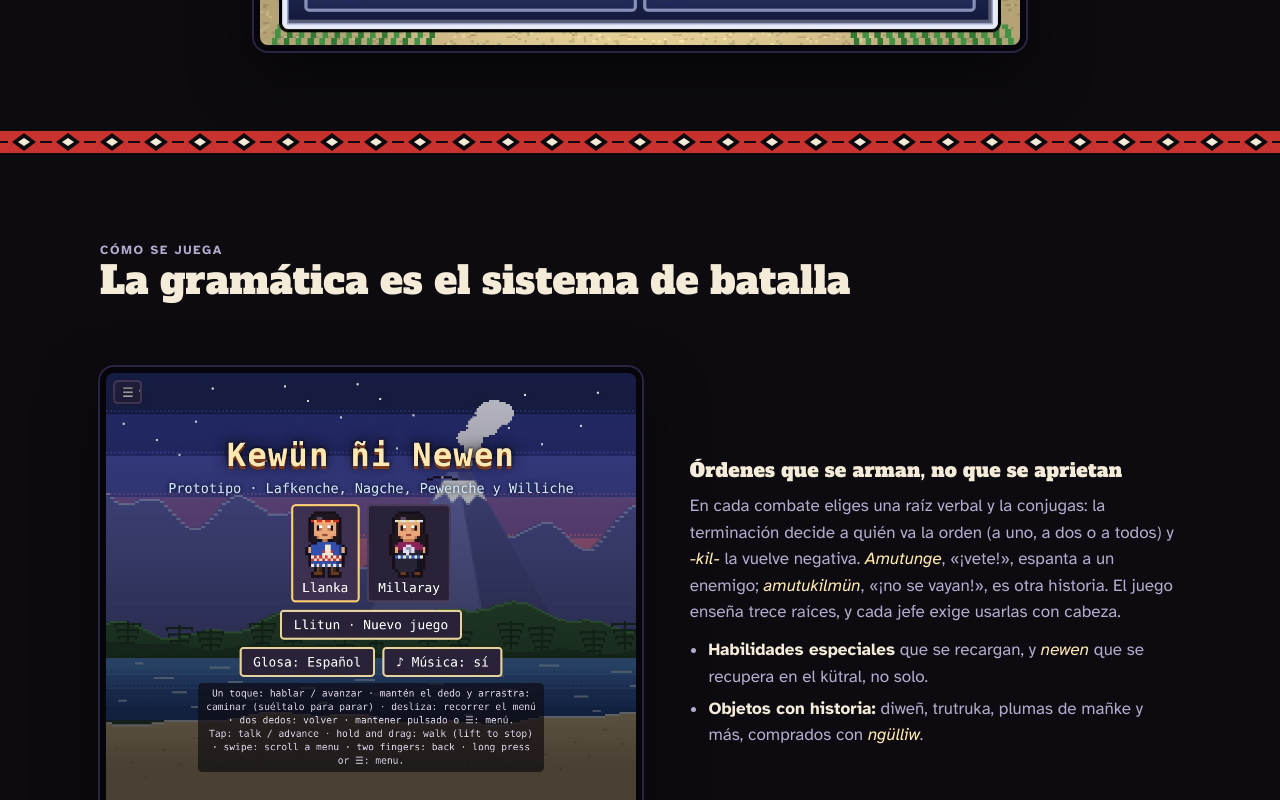
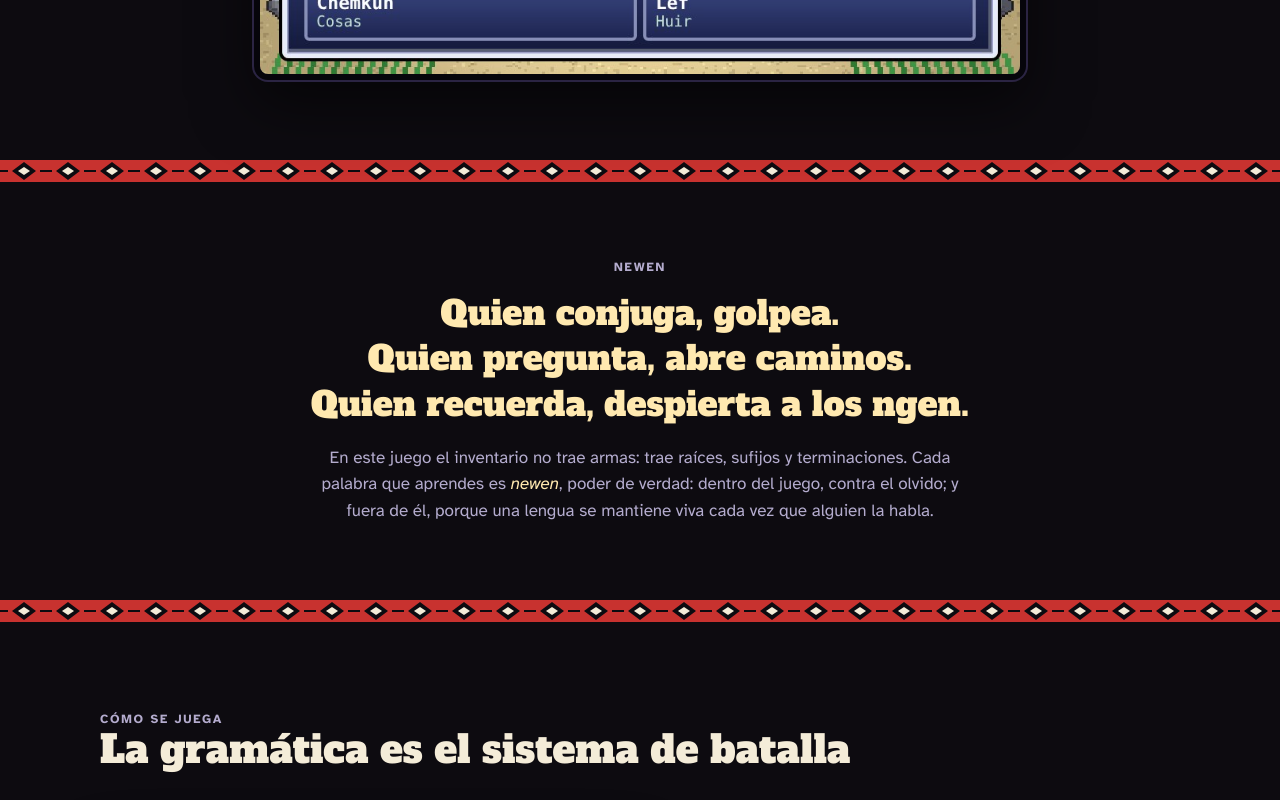
Before and after one commit to brogers36/Kewun-ni-Newen, a website: page acerca/index.html in a window 1280 px wide. Shown: the part 1064-1864 px from the top of the page. Drawn offline with Linux system fonts and the light colour scheme.

Commit message:
Promo page: the language is the power
- Hero lead reframed around the game's one rule: no sword, no spells,
  every blow is a well-conjugated Mapudungun verb
- New centered Newen manifesto section after the hero
- Meta descriptions updated to match

Co-Authored-By: Claude Fable 5 <noreply@anthropic.com>
Claude-Session: https://claude.ai/code/session_01HTUZe9QnhKfmVdpEdFr6Jn

```diff
--- a/acerca/index.html
+++ b/acerca/index.html
@@ -8,11 +8,11 @@
 <link rel="icon" type="image/png" sizes="192x192" href="../www/icon-192.png">
 <link rel="apple-touch-icon" href="../www/apple-touch-icon.png">
 <meta property="og:title" content="Kewün ñi Newen">
-<meta property="og:description" content="Un RPG gratuito para aprender mapudungun: las batallas se ganan conjugando. En español y en inglés, funciona sin conexión.">
+<meta property="og:description" content="Un RPG gratuito donde el poder es la lengua: cada golpe es un verbo en mapudungun bien conjugado. En español y en inglés, funciona sin conexión.">
 <meta property="og:image" content="https://brogers36.github.io/Kewun-ni-Newen/acerca/img/battle.jpg">
 <title>Acerca de Kewün ñi Newen, el RPG para aprender mapudungun</title>
 <link rel="canonical" href="https://brogers36.github.io/Kewun-ni-Newen/acerca/">
-<meta name="description" content="Un RPG gratuito al estilo de los clásicos de 16 bits donde la gramática del mapudungun es el sistema de batalla: 5 regiones, 76 mapas, 42 criaturas del folclor mapuche y 52 melodías originales. Funciona sin conexión.">
+<meta name="description" content="Un RPG gratuito donde el poder es la lengua: la gramática del mapudungun es el sistema de batalla. 5 regiones, 76 mapas, 42 criaturas del folclor mapuche y 52 melodías originales. Funciona sin conexión.">
 <link rel="preconnect" href="https://fonts.googleapis.com">
 <link rel="stylesheet" href="https://fonts.googleapis.com/css2?family=Alfa+Slab+One&family=Atkinson+Hyperlegible:ital,wght@0,400;0,700;1,400&display=swap">
 <style>
@@ -93,6 +93,11 @@ html[data-l="en"] .es, html:not([data-l="en"]) .en{display:none}
 .step ol b{color:var(--ink)}
 .note{background:var(--panel);border-left:4px solid var(--gold);border-radius:6px;padding:14px 16px;color:var(--muted);max-width:70ch}
 .note b{color:var(--ink)}
+/* newen manifesto */
+.powerS{text-align:center;padding-block:clamp(44px,7vw,76px)}
+.power{font-family:var(--display);font-size:clamp(1.35rem,3.4vw,2.1rem);line-height:1.35;color:var(--bright);max-width:36ch;margin:14px auto 0}
+.power em{font-style:normal;color:var(--gold)}
+.powerSub{color:var(--muted);max-width:60ch;margin:18px auto 0}
 .refs{margin:0;padding-left:1.2em;display:flex;flex-direction:column;gap:8px;color:var(--muted);font-size:.93rem;max-width:80ch}
 .refs i{color:var(--ink)}
 footer{padding-block:28px 40px;color:var(--muted);font-size:.9rem;display:flex;flex-wrap:wrap;gap:8px 24px;justify-content:space-between}
@@ -125,7 +130,7 @@ footer{padding-block:28px 40px;color:var(--muted);font-size:.9rem;display:flex;f
     <div class="copy">
       <p class="eyebrow"><span class="es">Un RPG para aprender mapudungun</span><span class="en">An RPG for learning Mapudungun</span></p>
       <h1 id="t">Kewün <span>ñi Newen</span></h1>
-      <p class="lead"><span class="es">«La fuerza de la lengua.» Un RPG gratuito al estilo de los clásicos de 16 bits: el olvido avanza por el Wallmapu y Llanka, o Millaray, sale a despertar a los ngen. Aquí las batallas se ganan conjugando: cada orden que das en combate es un verbo en mapudungun. En español y en inglés, en el teléfono y sin conexión.</span><span class="en">“The strength of the language.” A free RPG in the style of the 16-bit classics: forgetting is creeping across Wallmapu, and Llanka, or Millaray, sets out to wake the ngen. Battles here are won by conjugating: every order you give in combat is a Mapudungun verb. In Spanish and English, on your phone, and offline.</span></p>
+      <p class="lead"><span class="es">«La fuerza de la lengua.» Un RPG gratuito al estilo de los clásicos de 16 bits, con una regla que lo cambia todo: aquí el poder es la lengua. No hay espada ni hechizos; cada golpe es un verbo en mapudungun bien conjugado. El olvido avanza por el Wallmapu, y Llanka, o Millaray, sale a despertar a los ngen con lo único que puede vencerlo: la palabra. En español y en inglés, en el teléfono y sin conexión.</span><span class="en">“The strength of the language.” A free RPG in the style of the 16-bit classics, with one rule that changes everything: here, the language is the power. There is no sword and there are no spells; every blow is a well-conjugated Mapudungun verb. Forgetting is creeping across Wallmapu, and Llanka, or Millaray, sets out to wake the ngen with the only thing that can defeat it: the word. In Spanish and English, on your phone, and offline.</span></p>
       <div class="cta">
         <a class="btn" href="https://brogers36.github.io/Kewun-ni-Newen/" target="_blank" rel="noopener"><span class="es">Jugar ahora</span><span class="en">Play now</span></a>
         <a class="btn ghost" href="#instalar"><span class="es">Instalar en el teléfono</span><span class="en">Install on your phone</span></a>
@@ -143,6 +148,15 @@ footer{padding-block:28px 40px;color:var(--muted);font-size:.9rem;display:flex;f
     <div class="shot"><img src="img/battle.jpg" alt="Batalla contra un chonchon y un laftrache en la costa: el menú pide armar una orden en mapudungun" width="960" height="644"></div>
   </section>
   </main>
+</div>
+
+<div class="band" aria-hidden="true"></div>
+<div class="wrap">
+  <section class="powerS" aria-labelledby="h-newen">
+    <p class="eyebrow" id="h-newen">Newen</p>
+    <p class="power"><span class="es">Quien conjuga, golpea.<br>Quien pregunta, abre caminos.<br>Quien recuerda, despierta a los ngen.</span><span class="en">Conjugate, and you strike.<br>Ask, and paths open.<br>Remember, and the ngen awake.</span></p>
+    <p class="powerSub"><span class="es">En este juego el inventario no trae armas: trae raíces, sufijos y terminaciones. Cada palabra que aprendes es <span class="mapu">newen</span>, poder de verdad: dentro del juego, contra el olvido; y fuera de él, porque una lengua se mantiene viva cada vez que alguien la habla.</span><span class="en">In this game the inventory holds no weapons: it holds roots, suffixes and endings. Every word you learn is <span class="mapu">newen</span>, real power: inside the game, against forgetting; and outside it, because a language stays alive every time someone speaks it.</span></p>
+  </section>
 </div>
 
 <div class="band" aria-hidden="true"></div>
```
